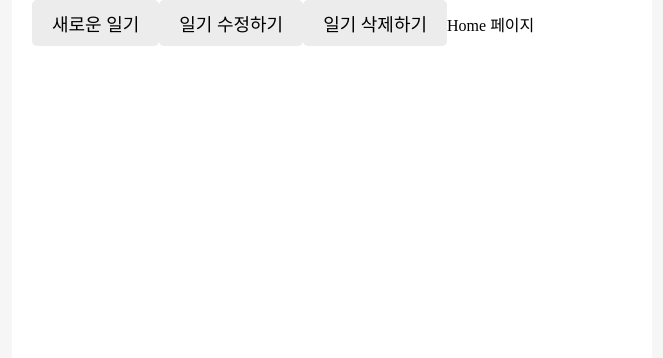
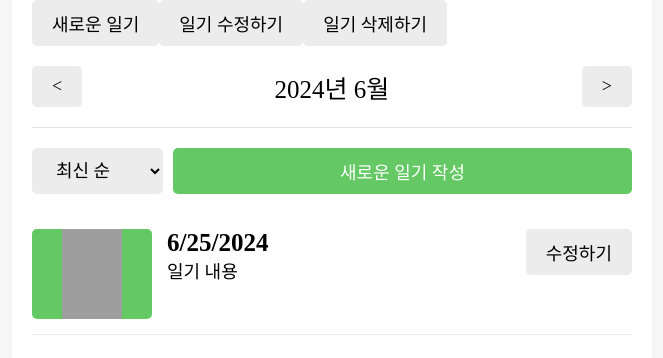
Before and after one commit to huiyeony/React, a React (Vite) app: page / in a window 1280 px wide. Shown: the top 358 px of the page, without its empty margins (308-971 px from the left). Built offline with nearby package versions, Linux system fonts and the light colour scheme; grey boxes are pictures that could not be loaded; a web font is replaced by a local one.

Commit message:
Home페이지 구현하기1.UI

```diff
--- /dev/null
+++ b/src/component/DiaryItem.css
@@ -0,0 +1,55 @@
+.DiaryItem{
+    display: flex;
+    gap: 15px;
+    justify-content: space-between;
+
+    padding:15px 0px;
+    border-bottom: 1px solid rgb(236, 236, 236);
+
+}
+.DiaryItem .img_section{
+    min-width: 120px;
+    height: 90px;
+
+    display: flex;
+    border-radius: 5px;
+    justify-content: center;
+    cursor: pointer;
+}
+.DiaryItem .img_section img{
+    width: 50%;
+}
+.DiaryItem .img_section_1 {
+    background-color: rgb(100, 201, 100);
+  }
+
+  .DiaryItem .img_section_2 {
+    background-color: rgb(157, 215, 114);
+  }
+
+  .DiaryItem .img_section_3 {
+    background-color: rgb(253, 206, 23);
+  }
+
+  .DiaryItem .img_section_4 {
+    background-color: rgb(253, 132, 70);
+  }
+
+  .DiaryItem .img_section_5 {
+    background-color: rgb(253, 86, 95);
+  }
+.DiaryItem .info_section{
+    flex: 1;
+    cursor: pointer;
+}
+.DiaryItem .info_section .created_date{
+    font-weight: bold;
+    font-size: 25px;
+}
+.DiaryItem .info_section .content{
+    font-size: 18px;
+}
+.DiaryItem .button_section{
+    min-width: 70px;
+
+}
--- /dev/null
+++ b/src/component/DiaryItem.jsx
@@ -0,0 +1,21 @@
+import Button from './Button'
+import './DiaryItem.css'
+import getEmotionImg from '../util/get-emotion-img'
+
+const DiaryItem = () => {
+    const emotionId = 1
+    return <div className='DiaryItem'>
+        <div className={`img_section img_section_${emotionId}`}>
+            <img src={ getEmotionImg(emotionId) }/>
+        </div>
+        <div className='info_section'>
+            <div className='created_date'>{new Date().toLocaleDateString()}</div>
+            <div className='content'>일기 내용</div>
+        </div>
+        <div className='button_section'>
+            <Button text={"수정하기"}/>
+        </div>
+
+    </div>
+}
+export default DiaryItem
--- /dev/null
+++ b/src/component/DiaryList.css
@@ -0,0 +1,17 @@
+.DiaryList .menu_bar{
+    margin: 20px 0px;
+    display: flex;
+    gap: 10px;
+}
+.DiaryList .menu_bar select{
+    background-color: rgb(236, 236, 236);
+    border: none;
+    border-radius: 5px;
+
+    padding: 10px 20px;
+    font-size: 18px;
+    cursor: pointer;
+}
+.DiaryList .menu_bar button{
+    flex: 1;
+}
--- /dev/null
+++ b/src/component/DiaryList.jsx
@@ -0,0 +1,22 @@
+import './DiaryList.css'
+import Button from './Button'
+import DiaryItem from './DiaryItem'
+
+const DiaryList = ()=>{
+    return <div className='DiaryList'>
+        <div className='menu_bar'>
+            <select>
+                <option value={"latest"}>최신 순</option>
+                <option value={"oldest"}>오래된 순</option>
+            </select>
+            <Button type={"POSITIVE"} text={"새로운 일기 작성"}/>
+
+
+        </div>
+        <div className='list_wrapper'>
+            <DiaryItem/>
+        </div>
+
+    </div>
+}
+export default DiaryList
--- a/src/pages/Home.jsx
+++ b/src/pages/Home.jsx
@@ -1,4 +1,16 @@
+import Header from '../component/Header'
+import Button from '../component/Button'
+import DiaryList from '../component/DiaryList'
+
 const Home = ()=>{
-    return <>Home 페이지</>
+    return <div>
+        <Header
+        leftChild={<Button text={"<"}/>}
+        center={"2024년 6월"}
+        rightChild={<Button text={">"}/>}
+        />
+
+        <DiaryList/>
+    </div>
 }
 export default Home
--- a/src/util/get-emotion-img.jsx
+++ b/src/util/get-emotion-img.jsx
@@ -4,7 +4,7 @@ import emotion3 from './../assets/emotion3.png'
 import emotion4 from './../assets/emotion4.png'
 import emotion5 from './../assets/emotion5.png'
 
-export function getEmotionImg(id){
+function getEmotionImg(id){
     switch(id){
         case 1:
             return emotion1
@@ -20,3 +20,4 @@ export function getEmotionImg(id){
             return null
     }
 }
+export default getEmotionImg
```
